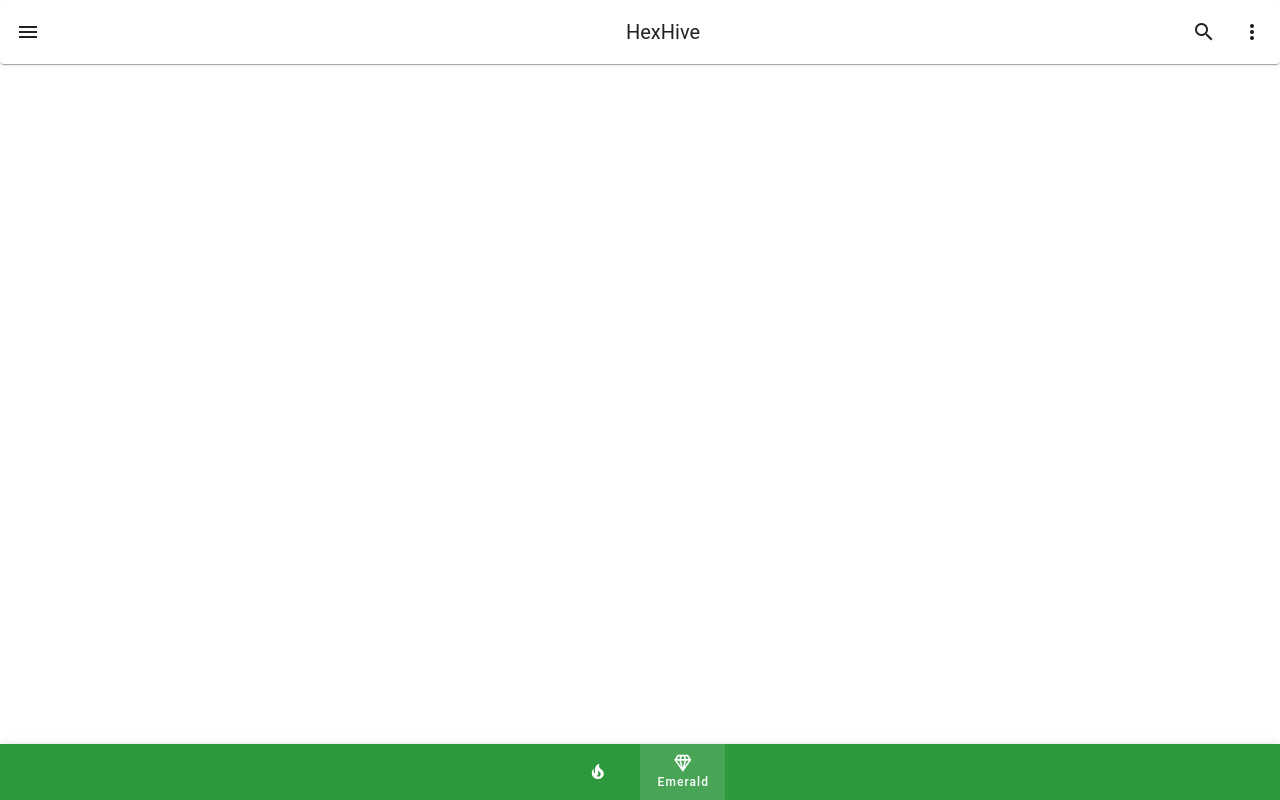
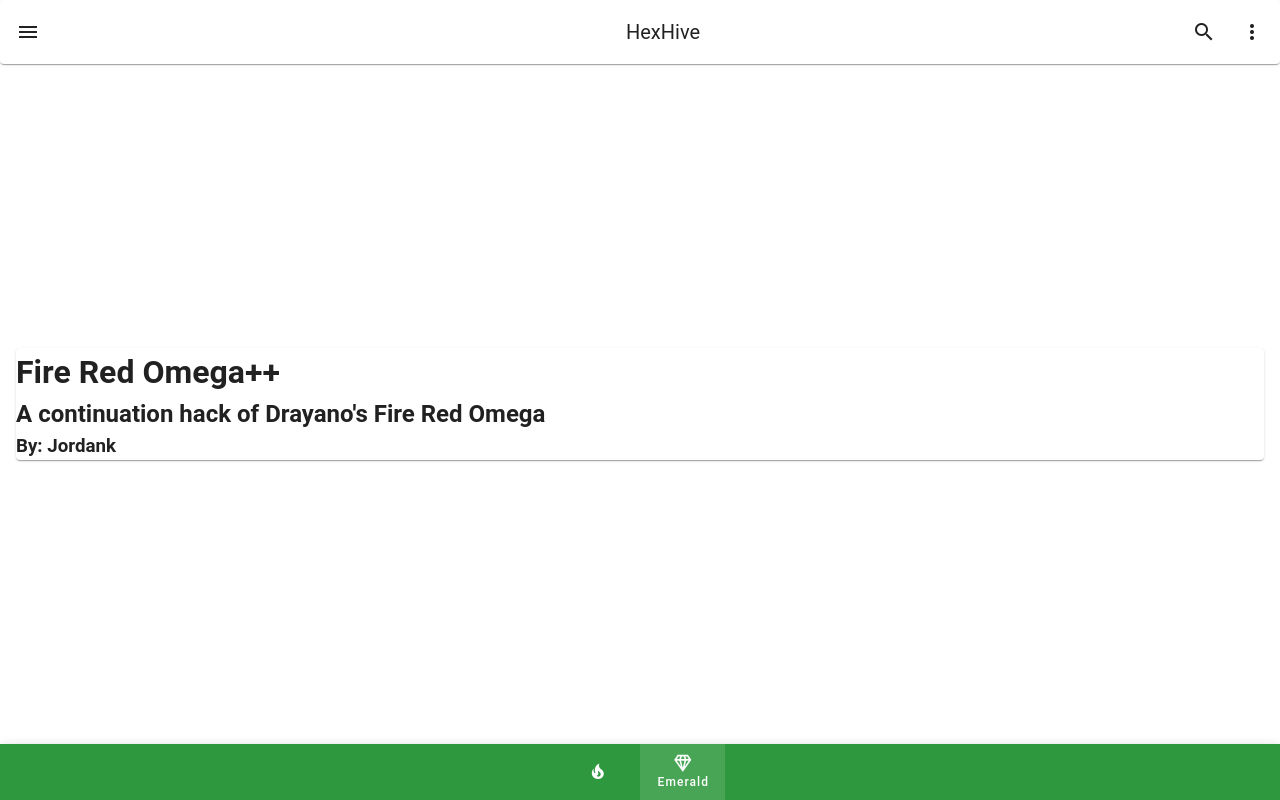
Before and after one commit to hexhivemind/HexHive, a Nuxt app: page /romhacks/1 in a window 1280 px wide. Built offline with nearby package versions, Linux system fonts and the light colour scheme.

Commit message:
feat: add basic layout skeleton for a minimal listing

```diff
--- a/pages/romhacks/[id].vue
+++ b/pages/romhacks/[id].vue
@@ -1,5 +1,14 @@
 <template>
-  <span />
+  <Listing :data="data" />
 </template>
 
-<script lang="ts" setup></script>
+<script lang="ts" setup>
+  const data: ListingData = {
+    id: 'FEEDB0B0DEADBEEF',
+    title: 'Fire Red Omega++',
+    description: "A continuation hack of Drayano's Fire Red Omega",
+    author: 'Jordank',
+    // slug: '',
+    // rating: ''
+  };
+</script>
```
